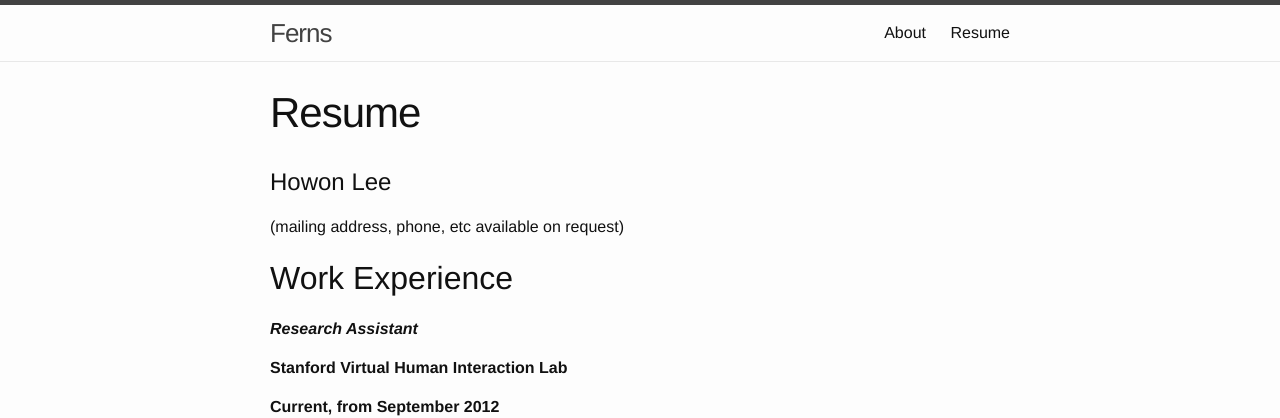
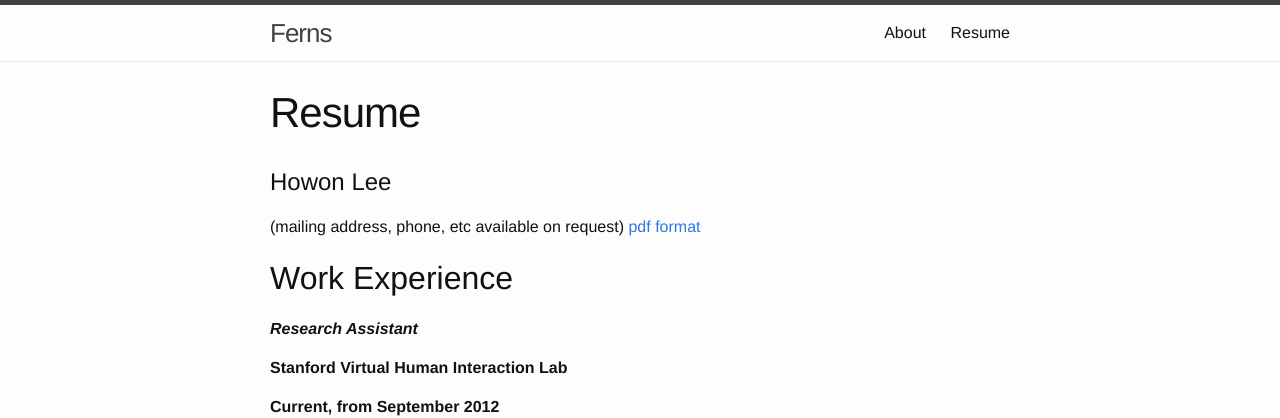
Before and after one commit to howonlee/howonlee.github.io, a Jekyll site: the page built from resume.md, in a window 1280 px wide and 900 px high. Shown: the top 418 px of the window. Built offline with Jekyll 4.4.1, drawn with Linux system fonts in a browser that asks for light colours.

Commit message:
add the pdf format

```diff
--- a/resume.md
+++ b/resume.md
@@ -8,6 +8,7 @@ Howon Lee
 ===
 
 (mailing address, phone, etc available on request)
+[pdf format](/cv.pdf)
 
 Work Experience
 ---
```
